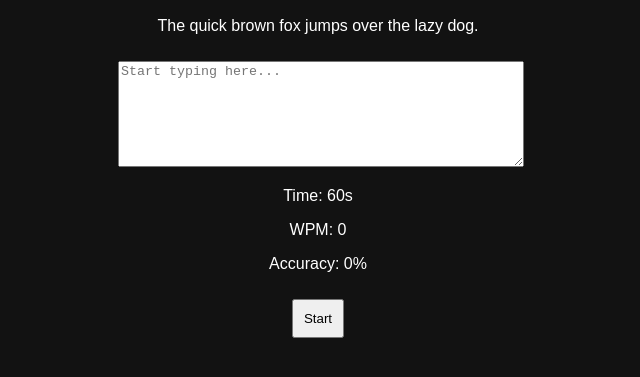
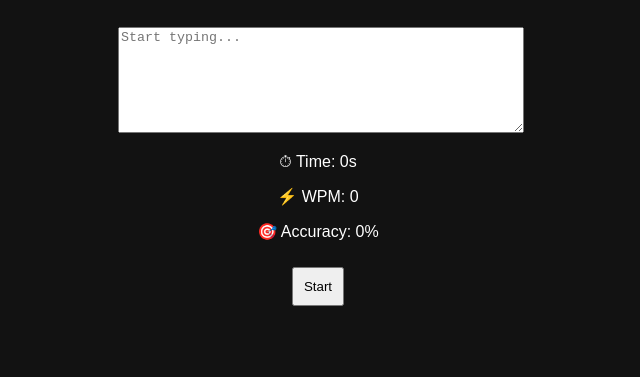
Before and after one commit to Jeevan-789/typing-speed-test, a plain HTML site: page index.html in a window 1280 px wide. Shown: the part 109-486 px from the top of the page, without its empty margins (322-962 px from the left). Drawn offline with Linux system fonts and the light colour scheme.

Commit message:
Update index.html

```diff
--- a/index.html
+++ b/index.html
@@ -1,7 +1,7 @@
 <!DOCTYPE html>
 <html lang="en">
 <head>
-    <title>Typing Speed Test</title>
+    <title>Typing Test</title>
     <link rel="stylesheet" href="style.css">
 </head>
 <body>
@@ -9,16 +9,14 @@
 <div class="container">
     <h2>Typing Speed Test</h2>
 
-    <p id="text">
-        The quick brown fox jumps over the lazy dog.
-    </p>
+    <p id="text"></p>
 
-    <textarea id="input" placeholder="Start typing here..."></textarea>
+    <textarea id="input" placeholder="Start typing..."></textarea>
 
     <div class="results">
-        <p>Time: <span id="time">60</span>s</p>
-        <p>WPM: <span id="wpm">0</span></p>
-        <p>Accuracy: <span id="accuracy">0</span>%</p>
+        <p>⏱ Time: <span id="time">0</span>s</p>
+        <p>⚡ WPM: <span id="wpm">0</span></p>
+        <p>🎯 Accuracy: <span id="accuracy">0</span>%</p>
     </div>
 
     <button onclick="startTest()">Start</button>
```
